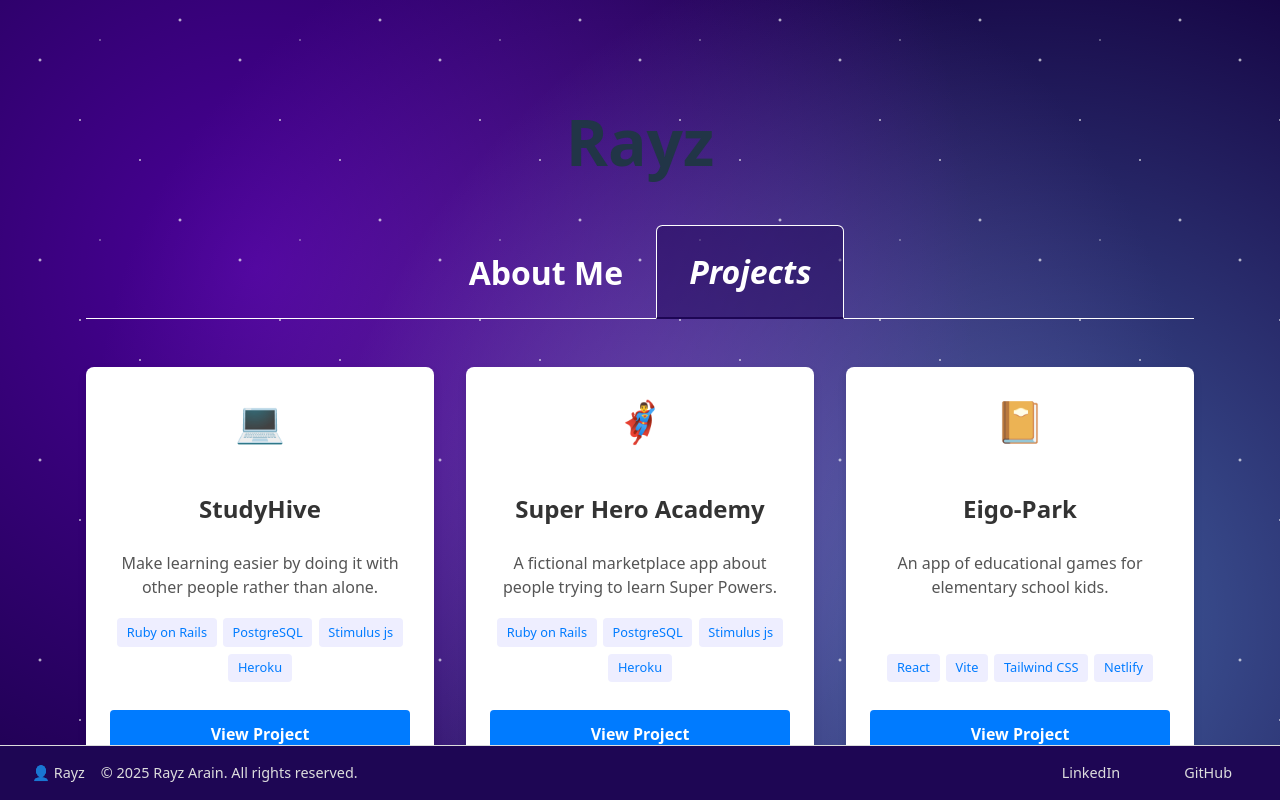
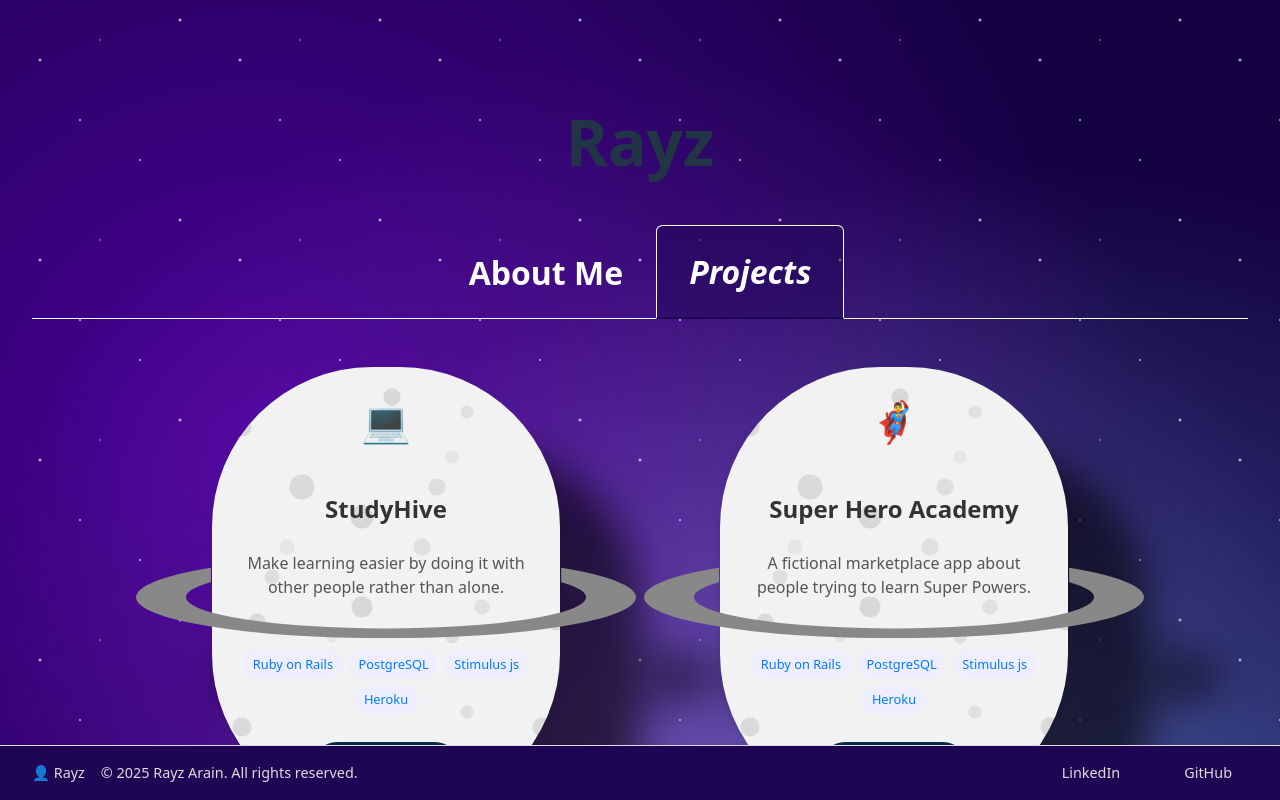
Before and after one commit to authorminator/rayz_portfolio_space, a React (Vite) app: page / in a window 1280 px wide. Both pictures are taken after a click on the button "Projects". Shown: the top 800 px of the page. Built offline with nearby package versions, Linux system fonts and the light colour scheme.

Commit message:
planets design, and dynamic shadows - done

```diff
--- a/src/components/About.css
+++ b/src/components/About.css
@@ -6,15 +6,58 @@
   line-height: 1.6;
 }
 
+.about-content {
+  display: flex;
+  gap: 4rem;
+  justify-items: center;
+  justify-content: center;
+  margin-bottom: 2rem;
+  flex-wrap: wrap;
+}
+
 .about-description {
+  background: radial-gradient(
+    circle,
+    rgb(236, 225, 209) 0%,
+    rgb(236, 225, 209) 30%,
+    rgb(45, 41, 33) 80%,
+    rgb(45, 41, 33) 95%,
+    rgb(0, 0, 0) 100%
+  );
+  /* border-radius: 50%; */
+  box-shadow: 0 4px 8px rgba(0, 0, 0, 0.1);
+  padding: 3.5rem;
+  text-align: center;
+  /* width: 100%; */
+  display: flex;
+  flex-direction: column;
+  align-items: center;
+  justify-content: center;
+  color: black;
   font-size: 1.5rem;
-  margin-bottom: 1.5rem;
+  word-break: break-word;
+  overflow-wrap: break-word;
+}
+
+.circle {
+  border-radius: 50%;
+}
+
+.width-300 {
+  width: 300px;
+  height: 300px;
+}
+
+.width-400 {
+  max-width: 400px;
+  height: 400px;
 }
 
 .contact-info {
-  margin-top: 2rem;
-  padding-top: 1.5rem;
-  border-top: 1px solid #eee;
+  /* margin: 2rem; */
+  width: 100%;
+  /* padding: 1.5rem; */
+  /* border-top: 1px solid #eee; */
 }
 
 .contact-info h3 {
--- a/src/components/About.jsx
+++ b/src/components/About.jsx
@@ -1,4 +1,5 @@
 import portfolioContent from "../contents";
+import BoxWithShadow from "./BoxWithShadow";
 import "./About.css";
 
 function About() {
@@ -7,10 +8,19 @@ function About() {
   return (
     <section id="about" className="about-section">
       <div className="about-content">
-        <p className="about-description">{about.intro}</p>
-        <p className="about-description">{about.description}</p>
+        <BoxWithShadow>
+          <div className="about-description circle width-400">
+            <p>{about.intro}</p>
+          </div>
+        </BoxWithShadow>
+        <BoxWithShadow>
+          <div className="about-description circle width-400">
+            <p>{about.description}</p>
+          </div>
+        </BoxWithShadow>
 
-        <div className="contact-info">
+        <BoxWithShadow style={{ width: "100%" }}>
+          <div className="about-description circle width-400 contact-info">
             <h3>Contact & Links</h3>
             <p>
               Email:{" "}
@@ -36,6 +46,7 @@ function About() {
               </a>
             </div>
           </div>
+        </BoxWithShadow>
       </div>
     </section>
   );
--- /dev/null
+++ b/src/components/BoxWithShadow.jsx
@@ -0,0 +1,64 @@
+import { useEffect, useRef } from "react";
+
+export default function BoxWithShadow({ children }) {
+  const wrapperRef = useRef(null);
+
+  useEffect(() => {
+    const maxShadow = 80;
+    let mouseX = window.innerWidth / 2;
+    let mouseY = window.innerHeight / 2;
+
+    const handleMouseMove = (e) => {
+      mouseX = e.clientX;
+      mouseY = e.clientY;
+    };
+
+    function updateShadows() {
+      const { innerWidth, innerHeight } = window;
+      const dx = mouseX - innerWidth / 2;
+      const dy = mouseY - innerHeight / 2;
+
+      const normX = dx / (innerWidth / 2);
+      const normY = dy / (innerHeight / 2);
+
+      const shadowX = -normX * maxShadow;
+      const shadowY = -normY * maxShadow;
+
+      if (wrapperRef.current) {
+        const child = wrapperRef.current.firstChild;
+
+        if (child) {
+          // 🔑 Sync wrapper size to child size
+          wrapperRef.current.style.width = `${child.offsetWidth}px`;
+          wrapperRef.current.style.height = `${child.offsetHeight}px`;
+
+          // Apply shadows
+          if (child.classList.contains("circle")) {
+            wrapperRef.current.style.borderRadius = "50%";
+            wrapperRef.current.style.boxShadow = `${shadowX}px ${shadowY}px 20px rgba(0,0,0,0.6)`;
+            wrapperRef.current.style.filter = "";
+          } else {
+            wrapperRef.current.style.borderRadius = "";
+            wrapperRef.current.style.boxShadow = "";
+            wrapperRef.current.style.filter = `drop-shadow(${shadowX}px ${shadowY}px 20px rgba(0,0,0,0.6))`;
+          }
+        }
+      }
+
+      requestAnimationFrame(updateShadows);
+    }
+
+    document.addEventListener("mousemove", handleMouseMove);
+    requestAnimationFrame(updateShadows);
+
+    return () => {
+      document.removeEventListener("mousemove", handleMouseMove);
+    };
+  }, []);
+
+  return (
+    <div ref={wrapperRef} className="box-with-shadow">
+      {children}
+    </div>
+  );
+}
--- a/src/components/Projects.css
+++ b/src/components/Projects.css
@@ -9,15 +9,108 @@
 .projects-grid {
   display: flex;
   /* grid-template-columns: repeat(3, 1fr); */
-  gap: 2rem;
+  gap: 10rem;
   justify-items: center;
   justify-content: center;
   margin-bottom: 4rem;
+  flex-wrap: wrap;
 }
 
 .project-card {
-  background: white;
-  border-radius: 8px;
+  background: #f2f2f2;
+  background-image: radial-gradient(
+      circle at 30% 40%,
+      #dadada 0px,
+      #dadada 12px,
+      transparent 13px
+    ),
+    radial-gradient(
+      circle at 70% 60%,
+      #e0e0e0 0px,
+      #e0e0e0 8px,
+      transparent 9px
+    ),
+    radial-gradient(
+      circle at 50% 80%,
+      #d8d8d8 0px,
+      #d8d8d8 10px,
+      transparent 11px
+    ),
+    radial-gradient(
+      circle at 80% 30%,
+      #e5e5e5 0px,
+      #e5e5e5 6px,
+      transparent 7px
+    ),
+    radial-gradient(
+      circle at 20% 70%,
+      #dedede 0px,
+      #dedede 7px,
+      transparent 8px
+    ),
+    radial-gradient(
+      circle at 10% 20%,
+      #dadada 0px,
+      #dadada 9px,
+      transparent 10px
+    ),
+    radial-gradient(
+      circle at 90% 80%,
+      #e0e0e0 0px,
+      #e0e0e0 7px,
+      transparent 8px
+    ),
+    radial-gradient(
+      circle at 60% 10%,
+      #d8d8d8 0px,
+      #d8d8d8 8px,
+      transparent 9px
+    ),
+    radial-gradient(
+      circle at 40% 90%,
+      #e5e5e5 0px,
+      #e5e5e5 5px,
+      transparent 6px
+    ),
+    radial-gradient(
+      circle at 80% 90%,
+      #dedede 0px,
+      #dedede 6px,
+      transparent 7px
+    ),
+    radial-gradient(
+      circle at 15% 85%,
+      #dadada 0px,
+      #dadada 8px,
+      transparent 9px
+    ),
+    radial-gradient(
+      circle at 85% 15%,
+      #e0e0e0 0px,
+      #e0e0e0 6px,
+      transparent 7px
+    ),
+    radial-gradient(
+      circle at 50% 50%,
+      #d8d8d8 0px,
+      #d8d8d8 11px,
+      transparent 12px
+    ),
+    radial-gradient(
+      circle at 25% 60%,
+      #e5e5e5 0px,
+      #e5e5e5 7px,
+      transparent 8px
+    ),
+    radial-gradient(
+      circle at 75% 40%,
+      #dedede 0px,
+      #dedede 8px,
+      transparent 9px
+    );
+  background-size: 300px 300px;
+  background-repeat: repeat;
+  border-radius: 10rem;
   box-shadow: 0 4px 8px rgba(0, 0, 0, 0.1);
   padding: 1.5rem;
   text-align: center;
@@ -25,6 +118,39 @@
   max-width: 300px;
   display: flex;
   flex-direction: column;
+  align-items: center;
+  /* transform: rotate(-10deg); */
+
+  position: relative; /* so pseudo-elements are positioned relative to the card */
+  z-index: 1; /* makes sure the stacking works */
+}
+
+/* Front arc of the thick ring */
+.project-card::after {
+  content: "";
+  position: absolute;
+  /* top: 65%;
+  left: 50%; */
+  width: 115%;
+  height: 70%;
+  /* top: 43%; */
+  border: 50px solid #888;
+  border-radius: 50%;
+  background: transparent;
+
+  clip-path: polygon(
+    15% 60%,
+    85% 60%,
+    85% 0,
+    100% 0,
+    100% 100%,
+    0 100%,
+    0 0,
+    15% 0
+  );
+
+  z-index: 2; /* above card */
+  transform: scaleY(20%);
 }
 
 .project-icon {
@@ -40,7 +166,7 @@
 
 .project-description {
   flex-grow: 1;
-  margin-bottom: 1rem;
+  margin-bottom: 3rem;
   color: #555;
 }
 
@@ -52,22 +178,25 @@
   background-color: #eef;
   color: #007bff;
   padding: 0.3rem 0.6rem;
-  border-radius: 4px;
+  border-radius: 3rem;
   font-size: 0.8rem;
   margin: 0.2rem;
   display: inline-block;
 }
 
 .project-link {
-  background-color: #007bff;
+  width: fit-content;
+  background-color: #0d2947;
   color: white;
   padding: 0.75rem 1.5rem;
-  border-radius: 4px;
+  border-radius: 3rem;
   text-decoration: none;
   font-weight: bold;
-  transition: background-color 0.3s;
+  transition: transform 0.3s, background-color 0.3s;
 }
 
 .project-link:hover {
-  background-color: #0056b3;
+  background-color: #164475;
+  color: white;
+  transform: scale(1.05);
 }
--- a/src/components/Projects.jsx
+++ b/src/components/Projects.jsx
@@ -1,4 +1,5 @@
 import portfolioContent from "../contents";
+import BoxWithShadow from "./BoxWithShadow";
 import "./Projects.css";
 
 function Projects() {
@@ -8,13 +9,14 @@ function Projects() {
     <section id="projects" className="projects-section">
       <div className="projects-grid">
         {projects.map((project, index) => (
-          <div key={index} className="project-card">
+          <BoxWithShadow key={project.title + index}>
+            <div className="project-card">
               <div className="project-icon">{project.icon}</div>
               <h3 className="project-title">{project.title}</h3>
               <p className="project-description">{project.description}</p>
               <div className="project-tech">
                 {project.technologies.map((tech, i) => (
-                <span key={i} className="tech-tag">
+                  <span key={tech + i} className="tech-tag">
                     {tech}
                   </span>
                 ))}
@@ -28,6 +30,7 @@ function Projects() {
                 View Project
               </a>
             </div>
+          </BoxWithShadow>
         ))}
       </div>
     </section>
```
Lines whose indentation alone changed are shown as unchanged.
